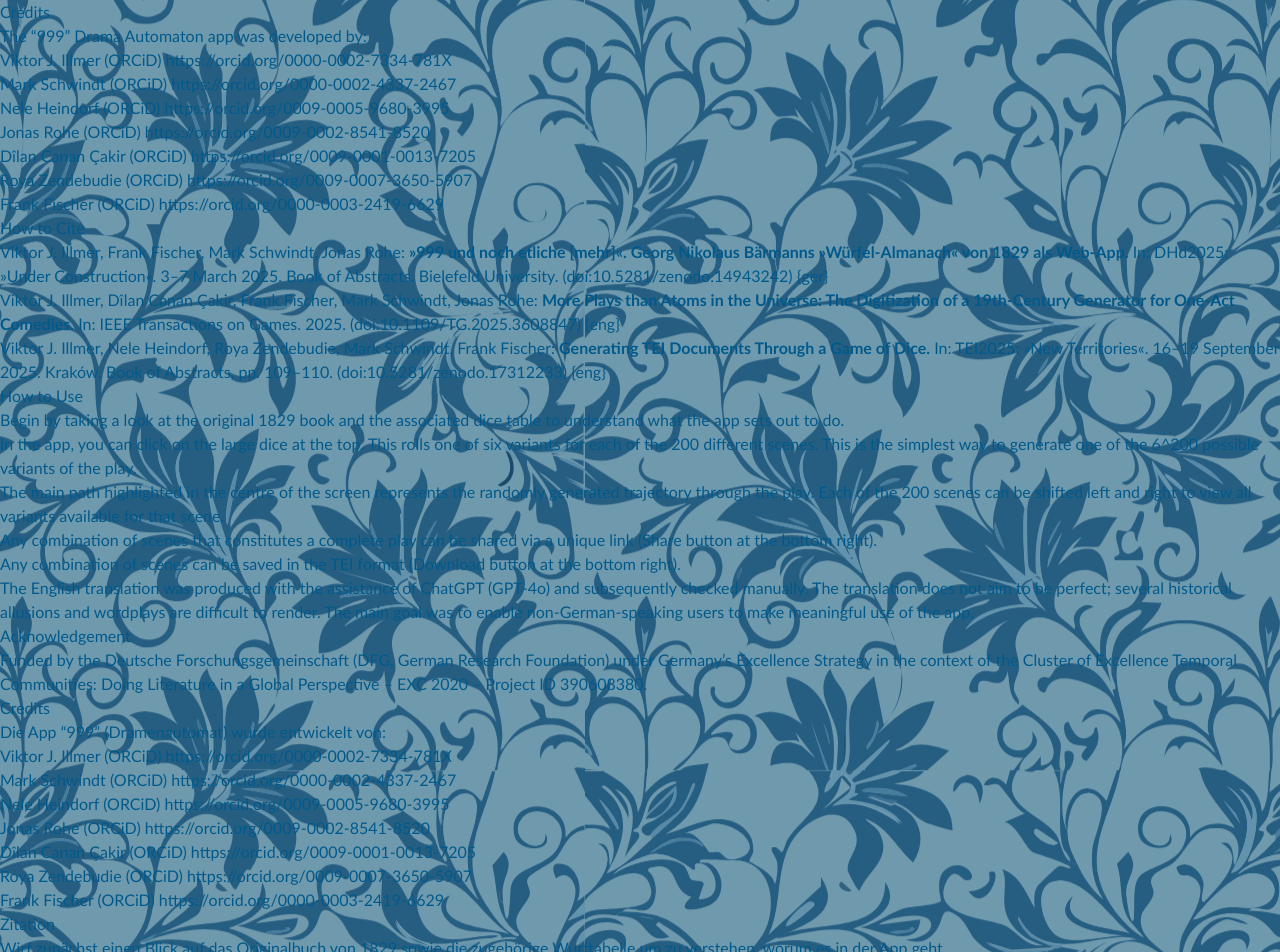
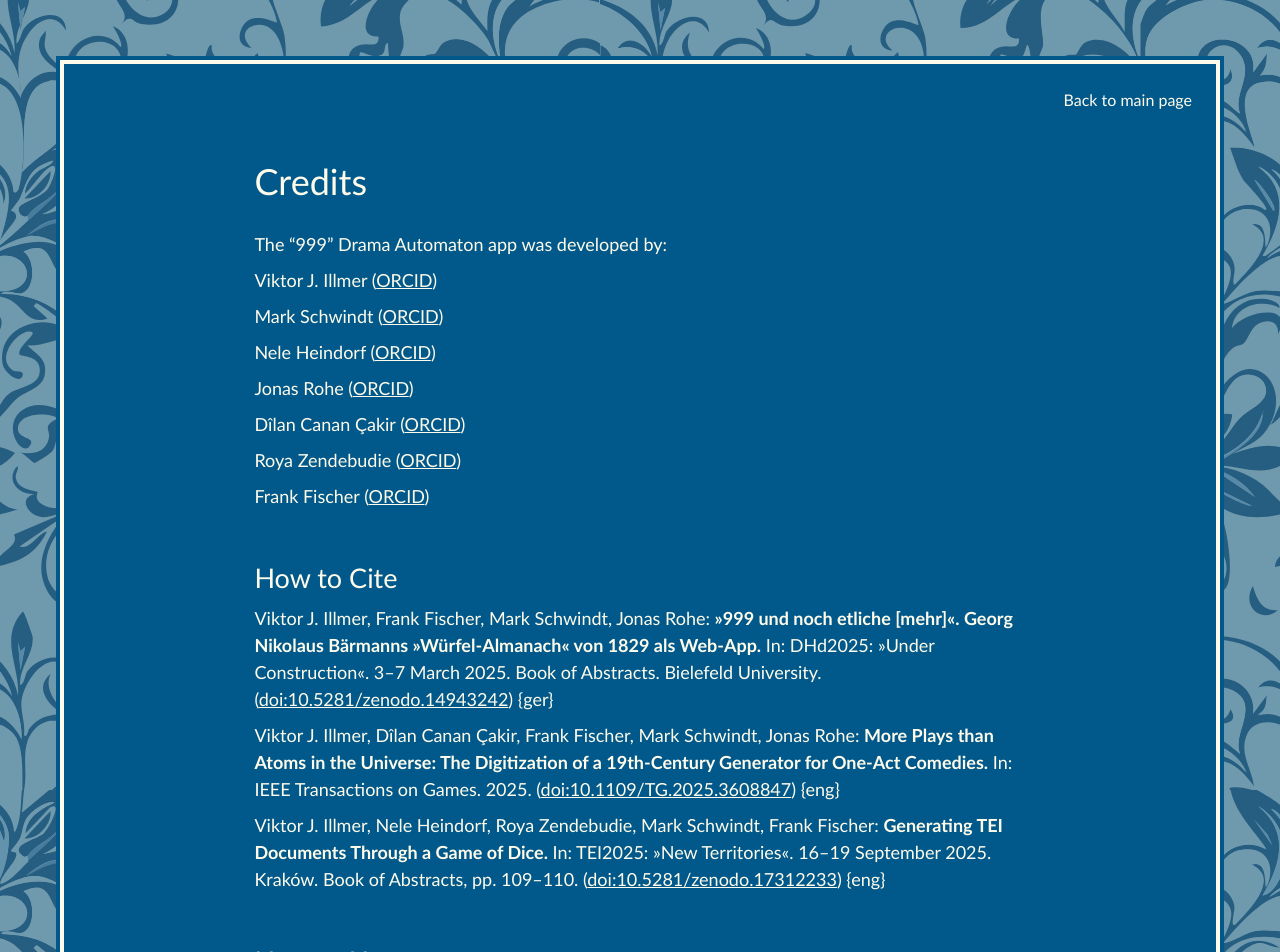
Before and after one commit to temporal-communities/999, a SvelteKit app: page /about in a window 1280 px wide. Shown: the top 952 px of the page. Built offline with nearby package versions, Linux system fonts and the light colour scheme.

Commit message:
Add about page

```diff
--- a/package.json
+++ b/package.json
@@ -26,8 +26,8 @@
     "@eslint/eslintrc": "^3.2.0",
     "@eslint/js": "^9.19.0",
     "@sveltejs/adapter-static": "^3.0.1",
-    "@sveltejs/kit": "^2.5.27",
-    "@sveltejs/vite-plugin-svelte": "^4.0.0",
+    "@sveltejs/kit": "^2.53.0",
+    "@sveltejs/vite-plugin-svelte": "^4.0.4",
     "@tailwindcss/vite": "^4.0.0",
     "@types/eslint": "^9.6.1",
     "@types/node": "^24.0.1",
--- /dev/null
+++ b/src/lib/components/Header.svelte
@@ -0,0 +1,17 @@
+<script lang="ts">
+  interface Props {
+    children?: import("svelte").Snippet
+    screenHeight?: boolean
+  }
+  let { children, screenHeight }: Props = $props()
+</script>
+
+<header class={[screenHeight ? "h-screen" : "h-auto", "w-full p-4 md:p-16"]}>
+  <div
+    class="relative flex h-full w-full flex-col items-center justify-evenly bg-sky-800 px-8 text-center text-amber-50 ring-4 ring-sky-800 ring-offset-4 ring-offset-amber-50"
+  >
+    {#if children}
+      {@render children()}
+    {/if}
+  </div>
+</header>
--- a/src/routes/+page.svelte
+++ b/src/routes/+page.svelte
@@ -1,19 +1,21 @@
 <script lang="ts">
   import { replaceState } from "$app/navigation"
+  import { resolve } from "$app/paths"
   import { page } from "$app/state"
+  import {
+    generateAllSamePipsSequence,
+    getRandomLongestPlay,
+    getRandomShortestPlay
+  } from "$lib/analysis"
   import Carousel from "$lib/components/Carousel.svelte"
   import Dice3D from "$lib/components/Dice3D.svelte"
+  import Header from "$lib/components/Header.svelte"
   import ShareButton from "$lib/components/ShareButton.svelte"
   import { generateRandomSequence } from "$lib/dice"
   import { locale, sourceLocale } from "$lib/stores/locale"
   import emblaCarouselSvelte from "embla-carousel-svelte"
   import { onMount } from "svelte"
   import { fade } from "svelte/transition"
-  import {
-    getRandomShortestPlay,
-    getRandomLongestPlay,
-    generateAllSamePipsSequence
-  } from "$lib/analysis"
 
   emblaCarouselSvelte.globalOptions = {
     loop: true,
@@ -240,10 +242,7 @@
 
 <svelte:window bind:scrollY bind:innerHeight onkeydown={handleEscape} />
 
-<header class="h-screen w-full p-4 md:p-16">
-  <div
-    class="relative flex h-full w-full flex-col items-center justify-evenly bg-sky-800 px-8 text-center text-amber-50 ring-4 ring-sky-800 ring-offset-4 ring-offset-amber-50"
-  >
+<Header screenHeight={true}>
   <!-- Hamburger Menu Button -->
   <button
     class="absolute top-6 left-6 z-50 flex h-12 w-12 cursor-pointer items-center justify-center rounded-lg text-sky-800 transition-all focus:ring-2 focus:ring-amber-300 focus:outline-none"
@@ -257,6 +256,9 @@
       <span class="hamburger-line" class:open={isMenuOpen}></span>
     </div>
   </button>
+  <a class="absolute top-6 right-6 z-50" href={resolve("/about")}
+    >{$locale === "de" ? "Über" : "About"}</a
+  >
 
   <!-- Slide-out Menu -->
   <nav
@@ -397,9 +399,9 @@
         >
         ist ein spielerisches System zur Erzeugung von Einaktern per Würfelwurf. Diese kurzen Dramen
         waren auf der Bühne und im privaten Kreis beliebt, und Bärmanns Buch ermöglichte die Erstellung
-          von 4×10<sup>155</sup> Variationen aus 1.200 Textfragmenten. Diese Webanwendung bringt den
-          Almanach in digitaler Form zurück und lädt dazu ein, eine frühe Form algorithmischen Erzählens
-          interaktiv zu erkunden.
+        von 4×10<sup>155</sup> Variationen aus 1.200 Textfragmenten. Diese Webanwendung bringt den Almanach
+        in digitaler Form zurück und lädt dazu ein, eine frühe Form algorithmischen Erzählens interaktiv
+        zu erkunden.
       </p>
     </div>
   {:else}
@@ -414,8 +416,8 @@
         >, published by Georg Nikolaus Bärmann in 1829, is a playful system for generating one-act
         plays by rolling dice. These short dramas were popular on stage and in private gatherings,
         and Bärmann's book offered a way to create 4×10<sup>155</sup> possible variations from 1,200
-          text fragments. This web app recreates the experience, letting you explore an early example
-          of algorithmic storytelling in an interactive way.
+        text fragments. This web app recreates the experience, letting you explore an early example of
+        algorithmic storytelling in an interactive way.
       </p>
     </div>
   {/if}
@@ -428,8 +430,7 @@
   >
     START
   </button>
-  </div>
-</header>
+</Header>
 
 <main class="overflow-x-hidden p-4" bind:this={mainElement}>
   <!-- Center column backdrop -->
--- a/src/routes/about/+page.svelte
+++ b/src/routes/about/+page.svelte
@@ -1,20 +1,30 @@
-<script>
-  // No script needed for static content, but keeping it if there were dynamic parts
+<script lang="ts">
+  import Header from "$lib/components/Header.svelte"
+  import { locale } from "$lib/stores/locale"
+  import { resolve } from "$app/paths"
 </script>
 
-<article>
-  <h1 id="credits">Credits</h1>
+<Header>
+  <a class="absolute top-6 right-6 z-50" href={resolve("/")}
+    >{$locale === "de" ? "Zurück zur Startseite" : "Back to main page"}</a
+  >
+
+  <article class="p-8 text-left text-lg">
+    {#if $locale !== "de"}
+      <div lang="en">
+        <h1>Credits</h1>
         <p>The “999” Drama Automaton app was developed by:</p>
         <ul>
-    <li>Viktor J. Illmer (ORCiD) https://orcid.org/0000-0002-7334-781X</li>
-    <li>Mark Schwindt (ORCiD) https://orcid.org/0000-0002-4337-2467</li>
-    <li>Nele Heindorf (ORCiD) https://orcid.org/0009-0005-9680-3995</li>
-    <li>Jonas Rohe (ORCiD) https://orcid.org/0009-0002-8541-8520</li>
-    <li>Dîlan Canan Çakir (ORCiD) https://orcid.org/0009-0001-0013-7205</li>
-    <li>Roya Zendebudie (ORCiD) https://orcid.org/0009-0007-3650-5907</li>
-    <li>Frank Fischer (ORCiD) https://orcid.org/0000-0003-2419-6629</li>
+          <li>Viktor J. Illmer (<a href="https://orcid.org/0000-0002-7334-781X">ORCID</a>)</li>
+          <li>Mark Schwindt (<a href="https://orcid.org/0000-0002-4337-2467">ORCID</a>)</li>
+          <li>Nele Heindorf (<a href="https://orcid.org/0009-0005-9680-3995">ORCID</a>)</li>
+          <li>Jonas Rohe (<a href="https://orcid.org/0009-0002-8541-8520">ORCID</a>)</li>
+          <li>Dîlan Canan Çakir (<a href="https://orcid.org/0009-0001-0013-7205">ORCID</a>)</li>
+          <li>Roya Zendebudie (<a href="https://orcid.org/0009-0007-3650-5907">ORCID</a>)</li>
+          <li>Frank Fischer (<a href="https://orcid.org/0000-0003-2419-6629">ORCID</a>)</li>
         </ul>
-  <h1 id="how-to-cite">How to Cite</h1>
+
+        <h2>How to Cite</h2>
         <ul>
           <li>
             Viktor J. Illmer, Frank Fischer, Mark Schwindt, Jonas Rohe:
@@ -22,25 +32,30 @@
               >»999 und noch etliche [mehr]«. Georg Nikolaus Bärmanns »Würfel-Almanach« von 1829 als
               Web-App.</strong
             >
-      In: DHd2025: »Under Construction«. 3–7 March 2025. Book of Abstracts. Bielefeld University. (doi:10.5281/zenodo.14943242)
+            In: DHd2025: »Under Construction«. 3–7 March 2025. Book of Abstracts. Bielefeld University.
+            (<a href="https://doi.org/10.5281/zenodo.14943242">doi:10.5281/zenodo.14943242</a>)
             &lcub;ger&rcub;
           </li>
           <li>
             Viktor J. Illmer, Dîlan Canan Çakir, Frank Fischer, Mark Schwindt, Jonas Rohe:
             <strong
-        >More Plays than Atoms in the Universe: The Digitization of a 19th-Century Generator for
-        One-Act Comedies.</strong
+              >More Plays than Atoms in the Universe: The Digitization of a 19th-Century Generator
+              for One-Act Comedies.</strong
             >
-      In: IEEE Transactions on Games. 2025. (doi:10.1109/TG.2025.3608847) &lcub;eng&rcub;
+            In: IEEE Transactions on Games. 2025. (<a href="https://doi.org/10.1109/TG.2025.3608847"
+              >doi:10.1109/TG.2025.3608847</a
+            >) &lcub;eng&rcub;
           </li>
           <li>
             Viktor J. Illmer, Nele Heindorf, Roya Zendebudie, Mark Schwindt, Frank Fischer:
-      <strong>Generating TEI Documents Through a Game of Dice.</strong> In: TEI2025: »New Territories«.
-      16–19 September 2025. Kraków. Book of Abstracts, pp.&nbsp;109–110. (doi:10.5281/zenodo.17312233)
-      &lcub;eng&rcub;
+            <strong>Generating TEI Documents Through a Game of Dice.</strong> In: TEI2025: »New
+            Territories«. 16–19 September 2025. Kraków. Book of Abstracts, pp.&nbsp;109–110. (<a
+              href="https://doi.org/10.5281/zenodo.17312233">doi:10.5281/zenodo.17312233</a
+            >) &lcub;eng&rcub;
           </li>
         </ul>
-  <h1 id="how-to-use">How to Use</h1>
+
+        <h2>How to Use</h2>
         <ol type="1">
           <li>
             <p>
@@ -50,7 +65,8 @@
                 >original 1829 book</a
               >
               and the associated
-        <a href="https://commons.wikimedia.org/wiki/File:Simplicius_Wurftabelle_999_Lustspiele.pdf"
+              <a
+                href="https://commons.wikimedia.org/wiki/File:Simplicius_Wurftabelle_999_Lustspiele.pdf"
                 >dice table</a
               >
               to understand what the app sets out to do.
@@ -58,61 +74,63 @@
           </li>
           <li>
             <p>
-        In the app, you can click on the large dice at the top. This rolls one of six variants for
-        each of the 200 different scenes. This is the simplest way to generate one of the 6^200
-        possible variants of the play.
+              In the app, you can click on the large dice at the top. This rolls one of six variants
+              for each of the 200 different scenes. This is the simplest way to generate one of the
+              6<sup>200</sup> possible variants of the play.
             </p>
           </li>
           <li>
             <p>
-        The main path highlighted in the centre of the screen represents the randomly generated
-        trajectory through the play. Each of the 200 scenes can be shifted left and right to view
-        all variants available for that scene.
+              The main path highlighted in the centre of the screen represents the randomly
+              generated trajectory through the play. Each of the 200 scenes can be shifted left and
+              right to view all variants available for that scene.
             </p>
           </li>
           <li>
             <p>
-        Any combination of scenes that constitutes a complete play can be shared via a unique link
-        (Share button at the bottom right).
+              Any combination of scenes that constitutes a complete play can be shared via a unique
+              link (Share button at the bottom right).
             </p>
           </li>
           <li>
             <p>
               Any combination of scenes can be saved in the
-        <a href="https://en.wikipedia.org/wiki/Text_Encoding_Initiative">TEI format</a> (Download button
-        at the bottom right).
+              <a href="https://en.wikipedia.org/wiki/Text_Encoding_Initiative">TEI format</a> (Download
+              button at the bottom right).
             </p>
           </li>
           <li>
             <p>
               The English translation was produced with the assistance of ChatGPT (GPT-4o) and
               subsequently checked manually. The translation does not aim to be perfect; several
-        historical allusions and wordplays are difficult to render. The main goal was to enable
-        non-German-speaking users to make meaningful use of the app.
+              historical allusions and wordplays are difficult to render. The main goal was to
+              enable non-German-speaking users to make meaningful use of the app.
             </p>
           </li>
         </ol>
-  <h1 id="acknowledgement">Acknowledgement</h1>
+
+        <h2>Acknowledgement</h2>
         <p>
-    Funded by the Deutsche Forschungsgemeinschaft (DFG, German Research Foundation) under Germany’s
-    Excellence Strategy in the context of the Cluster of Excellence Temporal Communities: Doing
-    Literature in a Global Perspective – EXC 2020 – Project ID 390608380.
+          Funded by the Deutsche Forschungsgemeinschaft (DFG, German Research Foundation) under
+          Germany’s Excellence Strategy in the context of the Cluster of Excellence Temporal
+          Communities: Doing Literature in a Global Perspective – EXC 2020 – Project ID 390608380.
         </p>
-  <ul>
-    <li></li>
-  </ul>
-  <h1 id="credits-1">Credits</h1>
+      </div>
+    {:else}
+      <div lang="de">
+        <h1>Credits</h1>
         <p>Die App “999” (Dramenautomat) wurde entwickelt von:</p>
         <ul>
-    <li>Viktor J. Illmer (ORCiD) https://orcid.org/0000-0002-7334-781X</li>
-    <li>Mark Schwindt (ORCiD) https://orcid.org/0000-0002-4337-2467</li>
-    <li>Nele Heindorf (ORCiD) https://orcid.org/0009-0005-9680-3995</li>
-    <li>Jonas Rohe (ORCiD) https://orcid.org/0009-0002-8541-8520</li>
-    <li>Dîlan Canan Çakir (ORCiD) https://orcid.org/0009-0001-0013-7205</li>
-    <li>Roya Zendebudie (ORCiD) https://orcid.org/0009-0007-3650-5907</li>
-    <li>Frank Fischer (ORCiD) https://orcid.org/0000-0003-2419-6629</li>
+          <li>Viktor J. Illmer (<a href="https://orcid.org/0000-0002-7334-781X">ORCID</a>)</li>
+          <li>Mark Schwindt (<a href="https://orcid.org/0000-0002-4337-2467">ORCID</a>)</li>
+          <li>Nele Heindorf (<a href="https://orcid.org/0009-0005-9680-3995">ORCID</a>)</li>
+          <li>Jonas Rohe (<a href="https://orcid.org/0009-0002-8541-8520">ORCID</a>)</li>
+          <li>Dîlan Canan Çakir (<a href="https://orcid.org/0009-0001-0013-7205">ORCID</a>)</li>
+          <li>Roya Zendebudie (<a href="https://orcid.org/0009-0007-3650-5907">ORCID</a>)</li>
+          <li>Frank Fischer (<a href="https://orcid.org/0000-0003-2419-6629">ORCID</a>)</li>
         </ul>
-  <h1 id="zitation">Zitation</h1>
+
+        <h2>Zitation</h2>
         <ol type="1">
           <li>
             Wirf zunächst einen Blick auf das
@@ -121,41 +139,81 @@
               >Originalbuch von 1829</a
             >
             sowie die zugehörige
-      <a href="https://commons.wikimedia.org/wiki/File:Simplicius_Wurftabelle_999_Lustspiele.pdf"
+            <a
+              href="https://commons.wikimedia.org/wiki/File:Simplicius_Wurftabelle_999_Lustspiele.pdf"
               >Wurftabelle</a
             >
             um zu verstehen, worum es in der App geht.
           </li>
           <li>
-      In der App kannst du auf den großen Würfel ganz oben klicken; dadurch wird für jede der 200
-      Szenen eine von sechs Varianten ausgewürfelt. Das ist der einfachste Weg, um eine der 6^200
-      möglichen Fassungen des Dramas zu erzeugen.
+            In der App kannst du auf den großen Würfel ganz oben klicken; dadurch wird für jede der
+            200 Szenen eine von sechs Varianten ausgewürfelt. Das ist der einfachste Weg, um eine
+            der 6<sup>200</sup> möglichen Fassungen des Dramas zu erzeugen.
           </li>
           <li>
-      Der hervorgehobene Hauptstrang in der Mitte zeigt den zufällig erzeugten Pfad durch das Drama.
-      Jede der 200 Szenen kann nach links und rechts verschoben werden, um alle Varianten dieser
-      Szene einzusehen.
+            Der hervorgehobene Hauptstrang in der Mitte zeigt den zufällig erzeugten Pfad durch das
+            Drama. Jede der 200 Szenen kann nach links und rechts verschoben werden, um alle
+            Varianten dieser Szene einzusehen.
           </li>
           <li>
-      Jede Kombination von Szenen kann durch einen eindeutigen Link geteilt werden (Share-Button
-      rechts unten).
+            Jede Kombination von Szenen kann durch einen eindeutigen Link geteilt werden
+            (Share-Button rechts unten).
           </li>
           <li>
             Jede Szenenkombination kann zudem im
-      <a href="https://en.wikipedia.org/wiki/Text_Encoding_Initiative">TEI-Format</a> gespeichert werden.
-      (Download-Button rechts unten)
+            <a href="https://en.wikipedia.org/wiki/Text_Encoding_Initiative">TEI-Format</a> gespeichert
+            werden. (Download-Button rechts unten)
           </li>
           <li>
-      Die englische Übersetzung aller Textsegmente wurde mit Unterstützung von ChatGPT (GPT-4o)
-      angefertigt und danach händisch überprüft. Se erhebt keinen Anspruch auf Perfektion; einige
-      historische Anspielungen und Wortspiele lassen sich nur schwer übertragen. Ziel war es vor
-      allem, nicht-deutschsprachigen Nutzer*innen eine sinnvolle Verwendung der App zu ermöglichen.
+            Die englische Übersetzung aller Textsegmente wurde mit Unterstützung von ChatGPT
+            (GPT-4o) angefertigt und danach händisch überprüft. Se erhebt keinen Anspruch auf
+            Perfektion; einige historische Anspielungen und Wortspiele lassen sich nur schwer
+            übertragen. Ziel war es vor allem, nicht-deutschsprachigen Nutzer*innen eine sinnvolle
+            Verwendung der App zu ermöglichen.
           </li>
         </ol>
-  <h1 id="fördernachweis">Fördernachweis</h1>
+
+        <h2>Förderhinweis</h2>
         <p>
-    Gefördert durch die Deutsche Forschungsgemeinschaft (DFG) im Rahmen der Exzellenzstrategie des
-    Bundes und der Länder innerhalb des Exzellenzclusters Temporal Communities: Doing Literature in
-    a Global Perspective – EXC 2020 – Projekt-ID 390608380.
+          Gefördert durch die Deutsche Forschungsgemeinschaft (DFG) im Rahmen der Exzellenzstrategie
+          des Bundes und der Länder innerhalb des Exzellenzclusters Temporal Communities: Doing
+          Literature in a Global Perspective – EXC 2020 – Projekt-ID 390608380.
         </p>
+      </div>
+    {/if}
   </article>
+</Header>
+
+<style>
+  /* Rudimentary prose styling */
+  article {
+    line-height: 1.5em;
+    max-width: 80ch;
+
+    & h1 {
+      font-size: 2em;
+      margin-top: 2em;
+      margin-bottom: 1em;
+    }
+    & h2 {
+      font-size: 1.5em;
+      margin-top: 2em;
+      margin-bottom: 0.5em;
+    }
+
+    & ul,
+    & ol {
+      margin-top: 0.5em;
+      margin-bottom: 0.5em;
+
+      & li {
+        margin-top: 0.5em;
+        margin-bottom: 0.5em;
+      }
+    }
+
+    & a {
+      text-decoration: underline;
+    }
+  }
+</style>
```
Also changed, not shown: 1 other file (tests, documents, lock files or other folders). Lines whose indentation alone changed are shown as unchanged.
